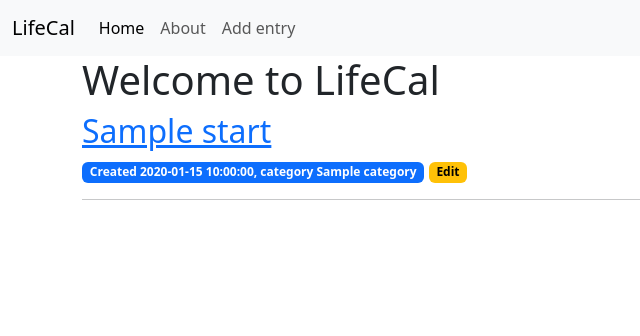
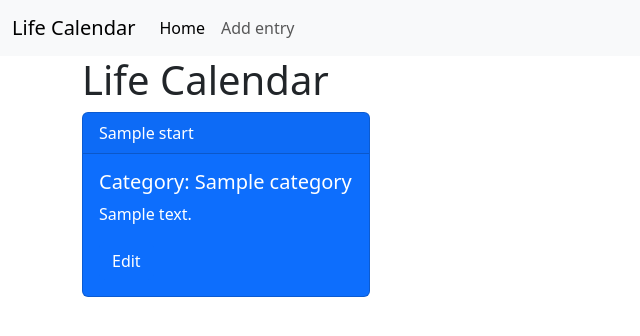
Before and after one commit to vinayh/lifecal-flask, a Flask app: template templates/index.html in a window 1280 px wide. Shown: the top 336 px of the page, without its empty margins (0-640 px from the left). Run offline with Flask 3, Linux system fonts and the light colour scheme; the template is opened without the code that fills it: most values are stand-ins (such as "Sample title", 1, 10 or a date in 2020); parts of the project's set-up code (start-up, migrations or seed data) failed here and were passed over.

Commit message:
Changed to Bootstrap cards for slightly better proof-of-concept UI for entries

```diff
--- a/templates/base.html
+++ b/templates/base.html
@@ -11,7 +11,7 @@
     <body>
         <nav class="navbar navbar-expand-lg bg-body-tertiary">
             <div class="container-fluid">
-                <a class="navbar-brand" href="{{  url_for('index') }}">LifeCal</a>
+                <a class="navbar-brand" href="{{  url_for('index') }}">Life Calendar</a>
                 <button class="navbar-toggler" type="button" data-bs-toggle="collapse" data-bs-target="#navbarSupportedContent" aria-controls="navbarSupportedContent" aria-expanded="false" aria-label="Toggle navigation">
                     <span class="navbar-toggler-icon"></span>
                 </button>
@@ -23,9 +23,6 @@
                             {% else %}
                                 <a class="nav-link" href="{{  url_for('index') }}">Home</a>
                             {% endif %}
-                        </li>
-                        <li class="nav-item">
-                            <a class="nav-link" href="#">About</a>
                         </li>
                         <li class="nav-item">
                             {% if active_page == 'add' %}
--- a/templates/index.html
+++ b/templates/index.html
@@ -2,15 +2,15 @@
 {% set active_page = 'index' %}
 
 {% block content %}
-    <h1>{% block title %} Welcome to LifeCal {% endblock %}</h1>
+    <h1>{% block title %} Life Calendar {% endblock %}</h1>
     {% for entry in entries %}
-        <a href="{{ url_for('entry', entry_id=entry['id']) }}">
-            <h2>{{ entry['start'] }}</h2>
-        </a>
-        <span class="badge text-bg-primary">Created {{ entry['created'] }}, category {{ entry['category'] }}</span>
-        <a href="{{ url_for('edit', entry_id=entry['id']) }}">
-            <span class="badge text-bg-warning">Edit</span>
-        </a>
-        <hr>
+        <div class="card text-bg-primary mb-3" style="max-width: 18rem;">
+            <div class="card-header">{{ entry['start'] }}</div>
+            <div class="card-body">
+                <h5 class="card-title">Category: {{ entry['category'] }}</h5>
+                <p class="card-text">{{ entry['note'] }}</p>
+                <a href="{{ url_for('edit', entry_id=entry['id']) }}" class="btn btn-primary">Edit</a>
+            </div>
+        </div>
     {% endfor %}
 {% endblock %}
```
